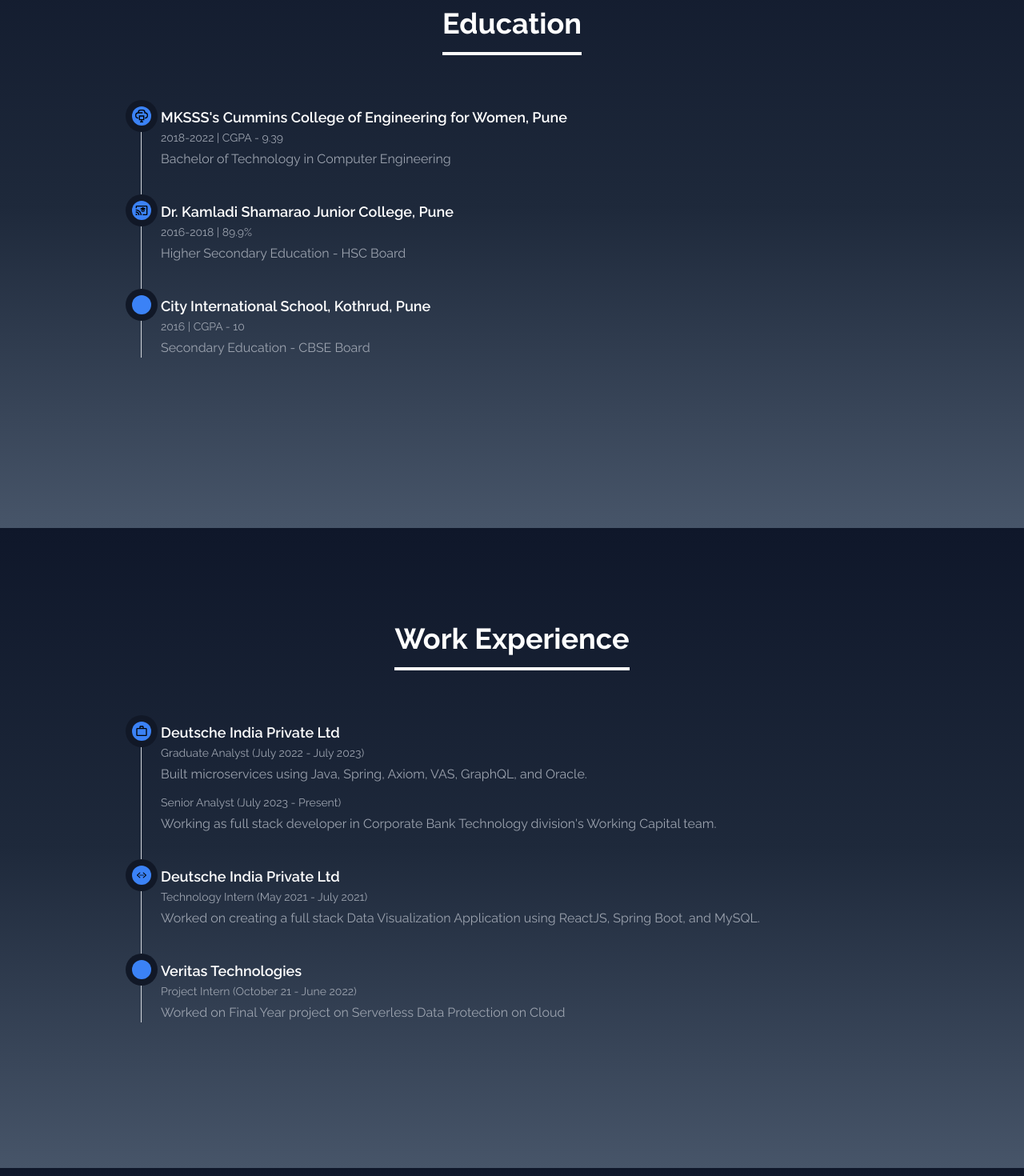
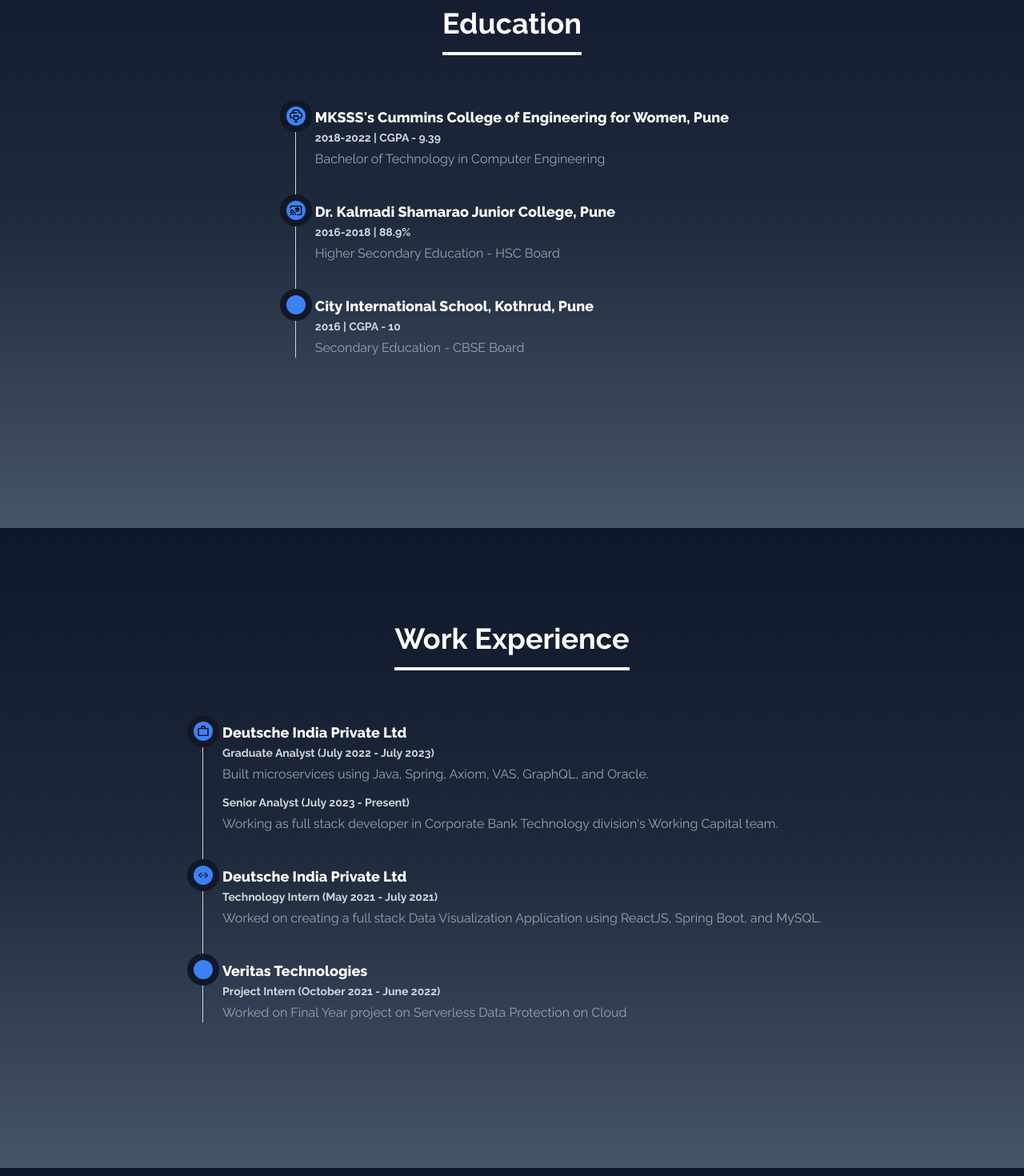
Before and after one commit to anayagarde/portfolio, a React (Create React App) app: page / in a window 1280 px wide. Shown: the part 1740-3210 px from the top of the page at 80% size. Built offline with nearby package versions, Linux system fonts and the light colour scheme; some icons are missing; the HTML template or start-up script is replaced by a standard one.

Commit message:
fixes in design

```diff
--- a/src/components/Education.jsx
+++ b/src/components/Education.jsx
@@ -10,30 +10,30 @@
                 <h2 className='pb-4 text-4xl font-bold inline border-b-4 border-zinc-800 dark:border-zinc-50 text-gray-700 dark:text-white'>
                     Education
                 </h2>
-                <div className='z-0 w-full py-16 px-8 flex justify-items-center'>
-                    <ol class="relative border-l border-gray-600 dark:border-gray-300">
+                <div className='z-0 py-16 px-8 flex justify-items-center'>
+                    <ol class="relative w-full items-center border-l border-gray-600 dark:border-gray-300">
                         <li class="mb-10 ml-6">
                             <span class="absolute flex items-center justify-center w-6 h-6 bg-blue-100 rounded-full -left-3 ring-8 ring-white dark:ring-gray-900 dark:bg-blue-500">
                             <GrCloudComputer/>
                             </span>
-                            <h3 class="flex items-center mb-1 text-lg font-semibold text-gray-900 dark:text-white">MKSSS's Cummins College of Engineering for Women, Pune</h3>
-                            <time class="block mb-2 text-sm font-normal leading-none text-gray-700 dark:text-gray-400">2018-2022 | CGPA - 9.39</time>
+                            <h3 class="flex items-center mb-1 text-lg font-extrabold text-gray-900 dark:text-white">MKSSS's Cummins College of Engineering for Women, Pune</h3>
+                            <time class="block mb-2 text-sm font-bold leading-none text-gray-700 dark:text-gray-300">2018-2022 | CGPA - 9.39</time>
                             <p class="mb-4 text-base font-normal text-gray-500 dark:text-gray-400">Bachelor of Technology in Computer Engineering</p>
                         </li>
                         <li class="mb-10 ml-6">
                             <span class="absolute flex items-center justify-center w-6 h-6 bg-blue-100 rounded-full -left-3 ring-8 ring-white dark:ring-gray-900 dark:bg-blue-500">
                             <MdOutlineCastForEducation />
                             </span>
-                            <h3 class="mb-1 text-lg font-semibold text-gray-900 dark:text-white">Dr. Kamladi Shamarao Junior College, Pune</h3>
-                            <time class="block mb-2 text-sm font-normal leading-none text-gray-700 dark:text-gray-400">2016-2018 | 89.9%</time>
+                            <h3 class="mb-1 text-lg font-extrabold text-gray-900 dark:text-white">Dr. Kalmadi Shamarao Junior College, Pune</h3>
+                            <time class="block mb-2 text-sm font-bold leading-none text-gray-700 dark:text-gray-300">2016-2018 | 88.9%</time>
                             <p class="text-base font-normal text-gray-500 dark:text-gray-400">Higher Secondary Education - HSC Board</p>
                         </li>
                         <li class="ml-6">
                             <span class="absolute flex items-center justify-center w-6 h-6 bg-blue-100 rounded-full -left-3 ring-8 ring-white dark:ring-gray-900 dark:bg-blue-500">
                             <PiBookOpenTextDuotone />
                             </span>
-                            <h3 class="mb-1 text-lg font-semibold text-gray-900 dark:text-white">City International School, Kothrud, Pune</h3>
-                            <time class="block mb-2 text-sm font-normal leading-none text-gray-700 dark:text-gray-400">2016 | CGPA - 10</time>
+                            <h3 class="mb-1 text-lg font-extrabold text-gray-900 dark:text-white">City International School, Kothrud, Pune</h3>
+                            <time class="block mb-2 text-sm font-bold leading-none text-gray-700 dark:text-gray-300">2016 | CGPA - 10</time>
                             <p class="text-base font-normal text-gray-500 dark:text-gray-400">Secondary Education - CBSE Board</p>
                         </li>
                     </ol>
--- a/src/components/Experience.jsx
+++ b/src/components/Experience.jsx
@@ -10,32 +10,32 @@
                 <h2 className='pb-4 text-4xl font-bold inline border-b-4 border-zinc-800 dark:border-zinc-50 text-gray-700 dark:text-white'>
                     Work Experience
                 </h2>
-                <div className='z-0 w-full py-16 px-8 flex justify-items-center'>
-                    <ol class="relative border-l border-gray-600 dark:border-gray-300">
+                <div className='z-0 py-16 px-8 flex justify-items-center'>
+                    <ol class="relative w-full items-center border-l border-gray-600 dark:border-gray-300">
                         <li class="mb-10 ml-6">
                             <span class="absolute flex items-center justify-center w-6 h-6 bg-blue-100 rounded-full -left-3 ring-8 ring-white dark:ring-gray-900 dark:bg-blue-500">
                             <MdWorkOutline />
                             </span>
-                            <h3 class="flex items-center mb-1 text-lg font-semibold text-gray-900 dark:text-white">Deutsche India Private Ltd</h3>
-                            <time class="block mb-2 text-sm font-normal leading-none text-gray-700 dark:text-gray-400">Graduate Analyst (July 2022 - July 2023)</time>
+                            <h3 class="flex items-center mb-1 text-lg font-extrabold text-gray-900 dark:text-white">Deutsche India Private Ltd</h3>
+                            <time class="block mb-2 text-sm font-bold leading-none text-gray-700 dark:text-gray-300">Graduate Analyst (July 2022 - July 2023)</time>
                             <p class="mb-4 text-base font-normal text-gray-500 dark:text-gray-400">Built microservices using Java, Spring, Axiom, VAS, GraphQL, and Oracle.</p>
-                            <time class="block mb-2 text-sm font-normal leading-none text-gray-700 dark:text-gray-400">Senior Analyst (July 2023 - Present)</time>
+                            <time class="block mb-2 text-sm font-bold leading-none text-gray-700 dark:text-gray-300">Senior Analyst (July 2023 - Present)</time>
                             <p class="mb-4 text-base font-normal text-gray-500 dark:text-gray-400">Working as full stack developer in Corporate Bank Technology division's Working Capital team.</p>
                         </li>
                         <li class="mb-10 ml-6">
                             <span class="absolute flex items-center justify-center w-6 h-6 bg-blue-100 rounded-full -left-3 ring-8 ring-white dark:ring-gray-900 dark:bg-blue-500">
                             <IoIosCodeWorking />
                             </span>
-                            <h3 class="mb-1 text-lg font-semibold text-gray-900 dark:text-white">Deutsche India Private Ltd</h3>
-                            <time class="block mb-2 text-sm font-normal leading-none text-gray-700 dark:text-gray-400">Technology Intern (May 2021 - July 2021)</time>
+                            <h3 class="mb-1 text-lg font-extrabold text-gray-900 dark:text-white">Deutsche India Private Ltd</h3>
+                            <time class="block mb-2 text-sm font-bold leading-none text-gray-700 dark:text-gray-300">Technology Intern (May 2021 - July 2021)</time>
                             <p class="text-base font-normal text-gray-500 dark:text-gray-400">Worked on creating a full stack Data Visualization Application using ReactJS, Spring Boot, and MySQL.</p>
                         </li>
                         <li class="ml-6">
                             <span class="absolute flex items-center justify-center w-6 h-6 bg-blue-100 rounded-full -left-3 ring-8 ring-white dark:ring-gray-900 dark:bg-blue-500">
                             <PiProjectorScreenBold />
                             </span>
-                            <h3 class="mb-1 text-lg font-semibold text-gray-900 dark:text-white">Veritas Technologies</h3>
-                            <time class="block mb-2 text-sm font-normal leading-none text-gray-700 dark:text-gray-400">Project Intern (October 21 - June 2022)</time>
+                            <h3 class="mb-1 text-lg font-extrabold text-gray-900 dark:text-white">Veritas Technologies</h3>
+                            <time class="block mb-2 text-sm font-bold leading-none text-gray-700 dark:text-gray-300">Project Intern (October 2021 - June 2022)</time>
                             <p class="text-base font-normal text-gray-500 dark:text-gray-400">Worked on Final Year project on Serverless Data Protection on Cloud</p>
                         </li>
                     </ol>
```
